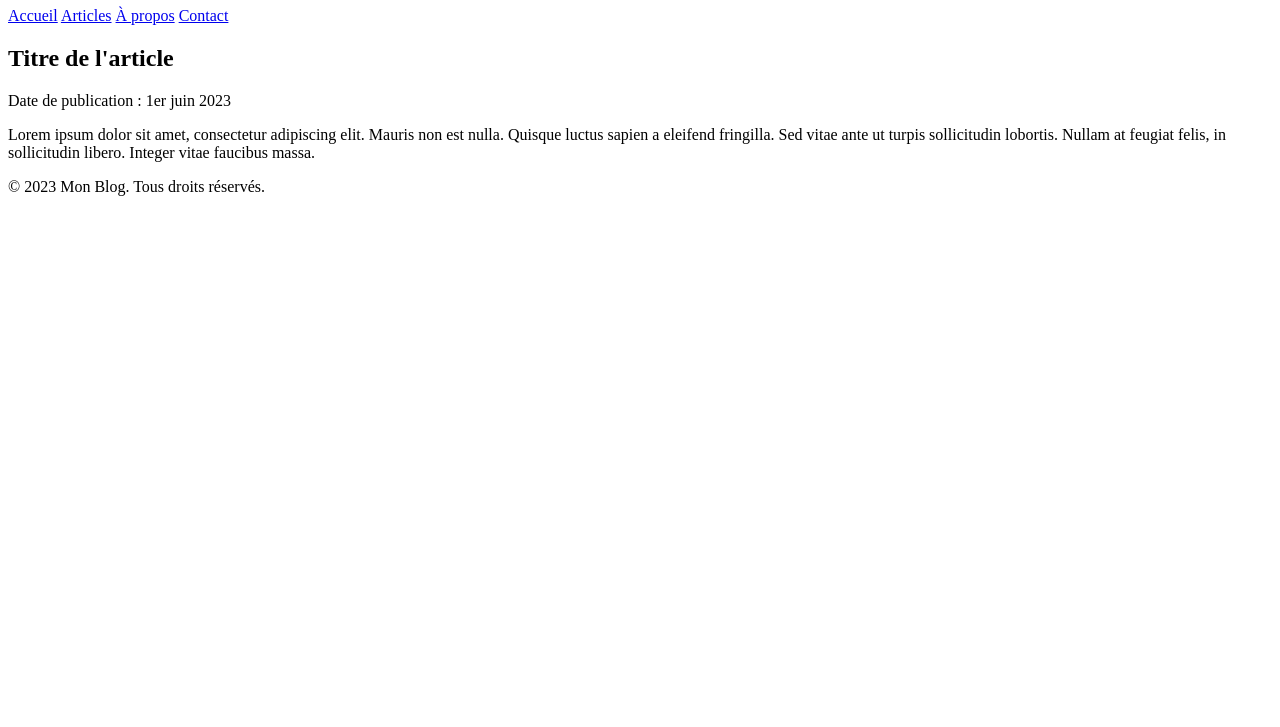
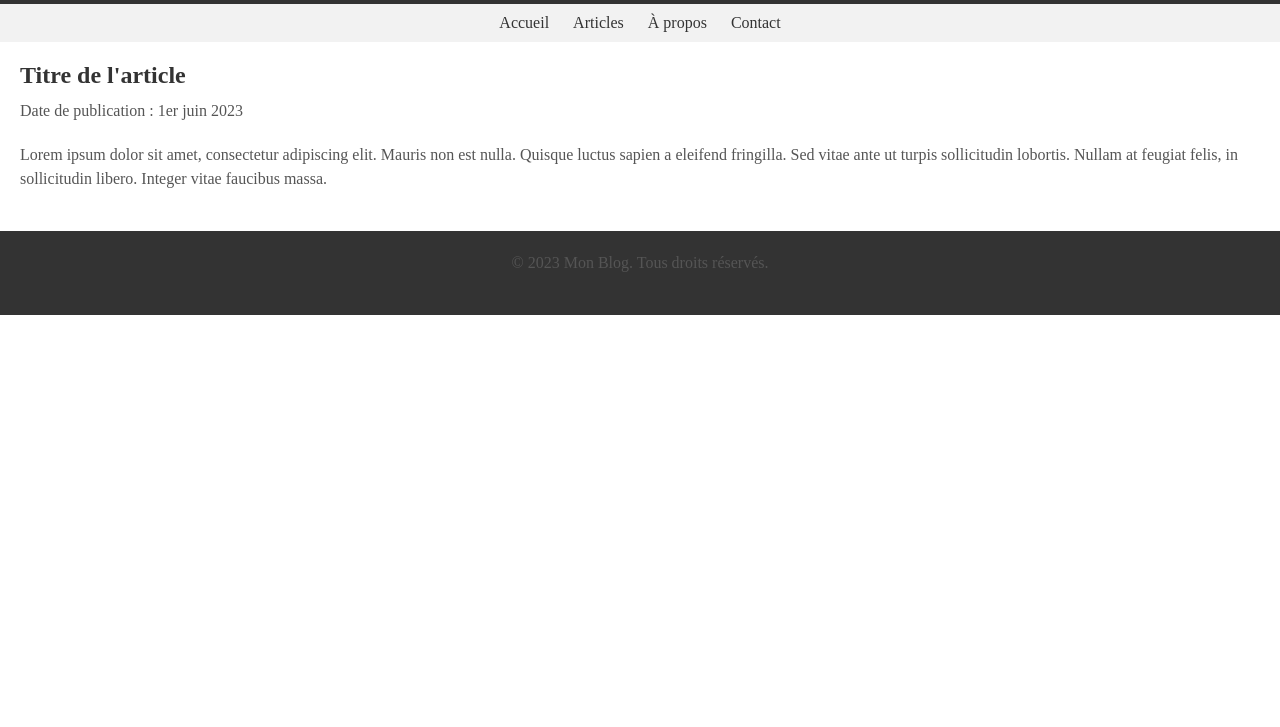
Before and after one commit to KevinZouglou10/bonjour, a plain HTML site: page index.html in a window 1280 px wide. Shown: the part 73-800 px from the top of the page. Drawn offline with Linux system fonts and the light colour scheme.

Commit message:
mise a jour du css

```diff
--- a/style.css
+++ b/style.css
@@ -1,4 +1,52 @@
-h1 {
-    font-style: italic;
+/* style.css */
 
+/* Réinitialisation des marges et des paddings */
+body, h1, h2, p {
+    margin: 0;
+    padding: 0;
 }
+
+/* Style de l'en-tête */
+header {
+    background-color: #333;
+    color: #fff;
+    padding: 20px;
+    text-align: center;
+}
+
+/* Style de la barre de navigation */
+nav {
+    background-color: #f2f2f2;
+    padding: 10px;
+    text-align: center;
+}
+
+nav a {
+    margin: 0 10px;
+    color: #333;
+    text-decoration: none;
+}
+
+/* Style du contenu principal */
+main {
+    padding: 20px;
+}
+
+h2 {
+    color: #333;
+    margin-bottom: 10px;
+}
+
+p {
+    color: #555;
+    line-height: 1.5;
+    margin-bottom: 20px;
+}
+
+/* Style du pied de page */
+footer {
+    background-color: #333;
+    color: #fff;
+    padding: 20px;
+    text-align: center;
+}
```
